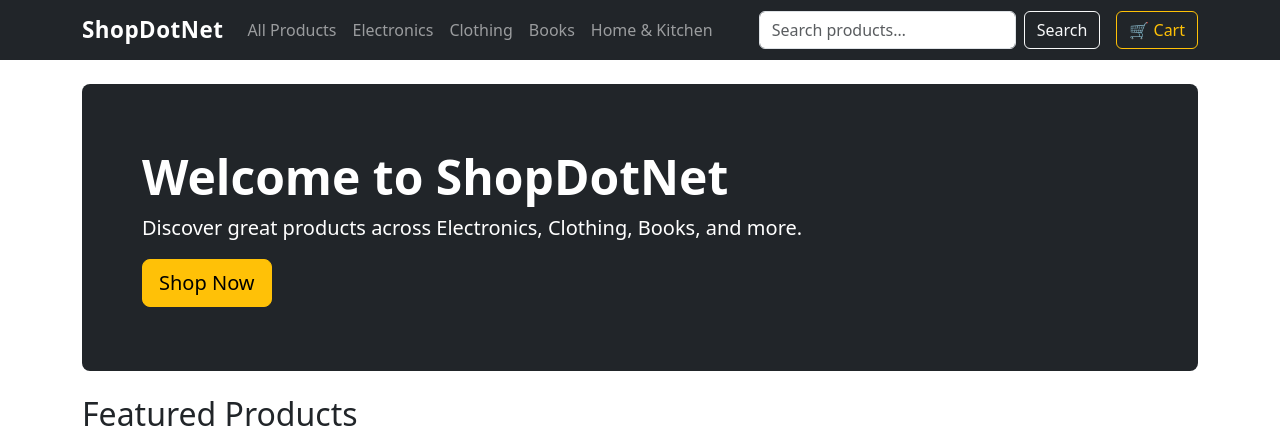
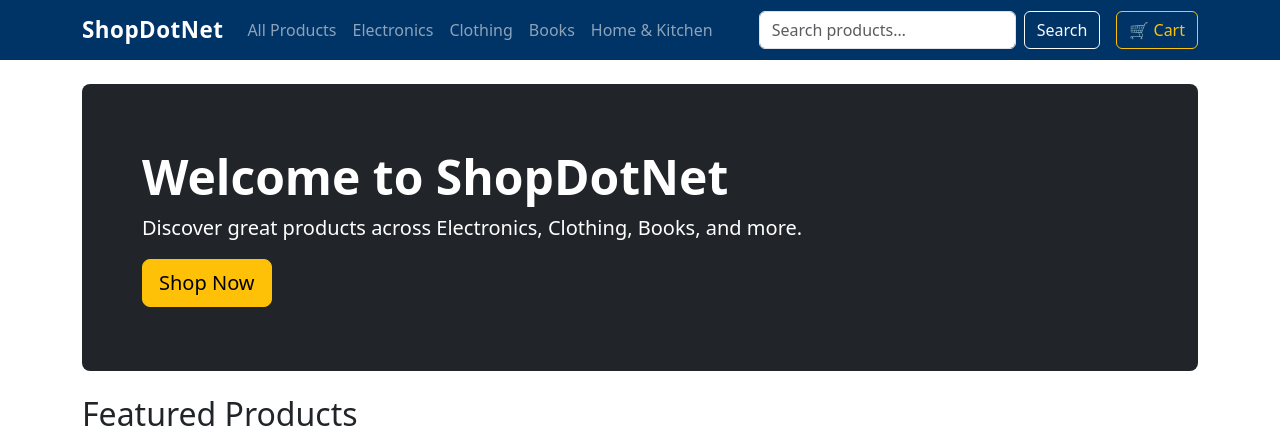
Before and after one commit to szhanggit/CCTry, an ASP.NET Core app: page / in a window 1280 px wide. Shown: the top 434 px of the page. Run offline with ASP.NET Core 8, Linux system fonts and the light colour scheme; some libraries are stand-ins or nearby versions.

Commit message:
Change Ecommerce header banner color to deep blue
Replaces the Bootstrap bg-dark class on the navbar with a custom
bg-deep-blue class (#003366) to match the requested deep blue color.

Fixes #5

Co-Authored-By: Claude Sonnet 4.6 <noreply@anthropic.com>

```diff
--- a/Ecommerce/src/Ecommerce.Web/Views/Shared/_Layout.cshtml
+++ b/Ecommerce/src/Ecommerce.Web/Views/Shared/_Layout.cshtml
@@ -9,7 +9,7 @@
 </head>
 <body>
     <header>
-        <nav class="navbar navbar-expand-lg navbar-dark bg-dark">
+        <nav class="navbar navbar-expand-lg navbar-dark bg-deep-blue">
             <div class="container">
                 <a class="navbar-brand fw-bold" asp-controller="Home" asp-action="Index">ShopDotNet</a>
                 <button class="navbar-toggler" type="button" data-bs-toggle="collapse" data-bs-target="#navMenu">
--- a/Ecommerce/src/Ecommerce.Web/wwwroot/css/site.css
+++ b/Ecommerce/src/Ecommerce.Web/wwwroot/css/site.css
@@ -10,6 +10,8 @@ body { margin-bottom: 0; }
 }
 
 .navbar-brand { font-size: 1.4rem; letter-spacing: 0.5px; }
+
+.bg-deep-blue { background-color: #003366 !important; }
 
 .card { transition: transform 0.15s ease, box-shadow 0.15s ease; }
 .card:hover { transform: translateY(-3px); box-shadow: 0 6px 16px rgba(0,0,0,0.12) !important; }
```
